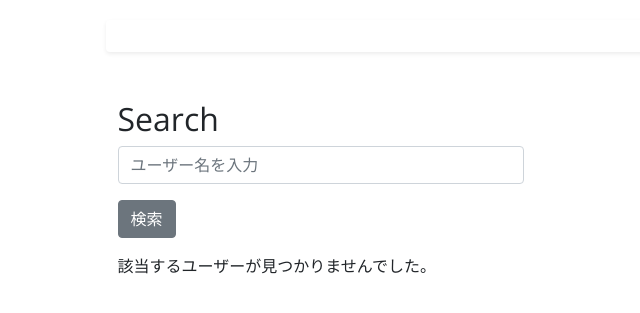
After one commit to 03hoshi25gtns80github/dogodogo-zu, a Django app: page /user_search/ in a window 1280 px wide. The commit adds this page. Shown: the top 313 px of the page, without its empty margins (116-756 px from the left). Run offline with Django 5.2, Linux system fonts and the light colour scheme.

Commit message:
検索機能追加

```diff
--- a/dogodogo/dogodogo/music_books/music_books/urls.py
+++ b/dogodogo/dogodogo/music_books/music_books/urls.py
@@ -1,6 +1,8 @@
 from django.contrib import admin
-from django.urls import path, include
-from music_shelf.views import frontpage,signup, user_login, login_success, user_page, TodoDetail, TodoList, TodoCreate, TodoUpdate, TodoDelete
+from django.urls import path
+from music_shelf.views import frontpage,signup, user_login, login_success, user_page, TodoDetail, TodoList, TodoCreate, TodoUpdate, TodoDelete, UserSearch
+
+app_name = 'User'
 
 urlpatterns = [
     path('admin/', admin.site.urls),
@@ -14,5 +16,5 @@ urlpatterns = [
     path("create/", TodoCreate.as_view(), name="create"),
     path("update/<int:pk>", TodoUpdate.as_view(), name="update"),
     path("delete/<int:pk>", TodoDelete.as_view(), name="delete"),
-    #path("", include("music_shelf.urls"))
+    path('user_search/', UserSearch.as_view(), name='user_search'),
 ]
--- a/dogodogo/dogodogo/music_books/music_shelf/templates/music_shelf/base.html
+++ b/dogodogo/dogodogo/music_books/music_shelf/templates/music_shelf/base.html
@@ -27,6 +27,6 @@
             {% block content %}
             {% endblock content %}
         </div>
-      </div>
+    </div>
 </body>
 </html>
--- a/dogodogo/dogodogo/music_books/music_shelf/templates/music_shelf/todo_confirm_delete.html
+++ b/dogodogo/dogodogo/music_books/music_shelf/templates/music_shelf/todo_confirm_delete.html
@@ -1,7 +1,7 @@
 {% extends 'music_shelf/base.html' %}
 
 {% block header %}
-<h1>タスクの削除</h1>
+<h1>曲の削除</h1>
 {% endblock header %}
 
 {% block content %}
--- a/dogodogo/dogodogo/music_books/music_shelf/templates/music_shelf/todo_form.html
+++ b/dogodogo/dogodogo/music_books/music_shelf/templates/music_shelf/todo_form.html
@@ -1,7 +1,7 @@
 {% extends 'music_shelf/base.html' %}
 
 {% block header %}
-<h1>タスクの作成/編集</h1>
+<h1>曲の作成/編集</h1>
 {% endblock header %}
 
 {% block content %}
--- /dev/null
+++ b/dogodogo/dogodogo/music_books/music_shelf/templates/music_shelf/user_search.html
@@ -0,0 +1,27 @@
+{% extends "music_shelf/base.html" %}
+
+<!-- 検索窓機能 -->
+{% block title %}ユーザー検索{% endblock title %}
+{% block content %}
+<div class="container mt-3">
+    <h2 class="mt-5">Search</h2>
+    <form class="w-50" method="GET" action="{% url 'user_search' %}">
+        <!-- フィールドの名前を"title"に変更 -->
+        <p><input class="form-control" type="text" name="title" value="{{ title }}" placeholder="ユーザー名を入力"></p>
+        <p><input class="btn btn-secondary" type="submit" value="検索"></p>
+    </form>
+
+    {% for object in object_list %}
+        <div class="card my-3">
+            <div class="card-body">
+                <!-- ユーザー名の表示 -->
+                <h5 class="card-title">ユーザー名: <p>{{ object.username }}</p></h5>
+            </div>
+        </div>
+    {% endfor %}
+
+    {% if not object_list %}
+        <p>該当するユーザーが見つかりませんでした。</p>
+    {% endif %}
+</div>
+{% endblock content %}
--- a/dogodogo/dogodogo/music_books/music_shelf/views.py
+++ b/dogodogo/dogodogo/music_books/music_shelf/views.py
@@ -6,7 +6,8 @@ from django.contrib.auth import login, authenticate
 from django.contrib.auth.forms import AuthenticationForm
 from django.views.generic import ListView, DetailView, CreateView, UpdateView, DeleteView
 from django.urls import reverse_lazy
-from .models import Todo
+from .models import Todo, User
+from django.contrib.auth.models import User
 
 
 def frontpage(request):
@@ -44,6 +45,24 @@ def user_page(request, username):
     return render(request, 'music/user_page.html', {'username': username})
 
 
+class UserSearch(ListView):
+    model = User
+    template_name = 'music_shelf/user_search.html'
+
+    def get_queryset(self):
+        # 検索フォームが送信されたときに前回の検索結果をクリアする
+        self.object_list = None
+        query = super().get_queryset()
+        title = self.request.GET.get('title', None)
+        if title:
+            query = query.filter(username__icontains=title)
+        return query
+
+    def get_context_data(self, **kwargs):
+        context = super().get_context_data(**kwargs)
+        context["title"] = self.request.GET.get('title', '')
+        return context
+
 class TodoList(ListView):
     model = Todo
     context_object_name = "tasks"
```
Also changed, not shown: dogodogo/dogodogo/music_books/music_shelf/templates/music_shelf/todo_list.html (+4 -4 lines).
